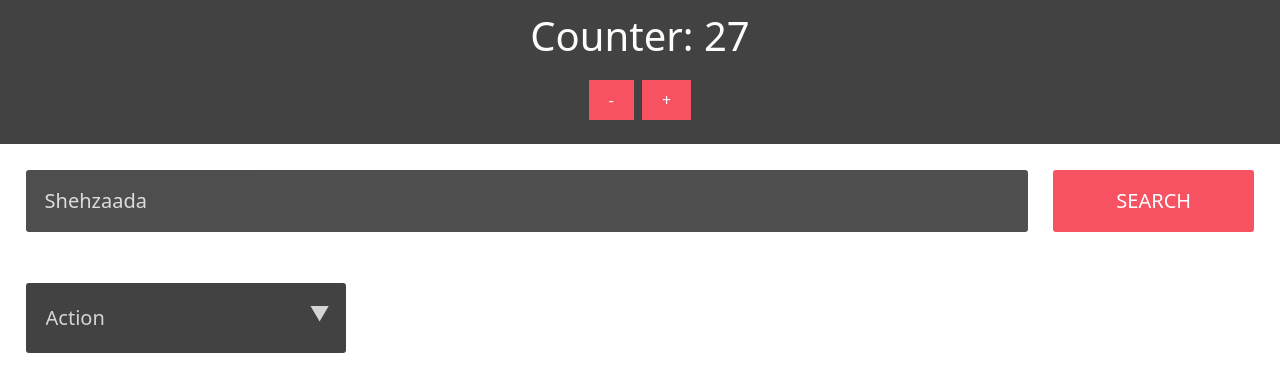
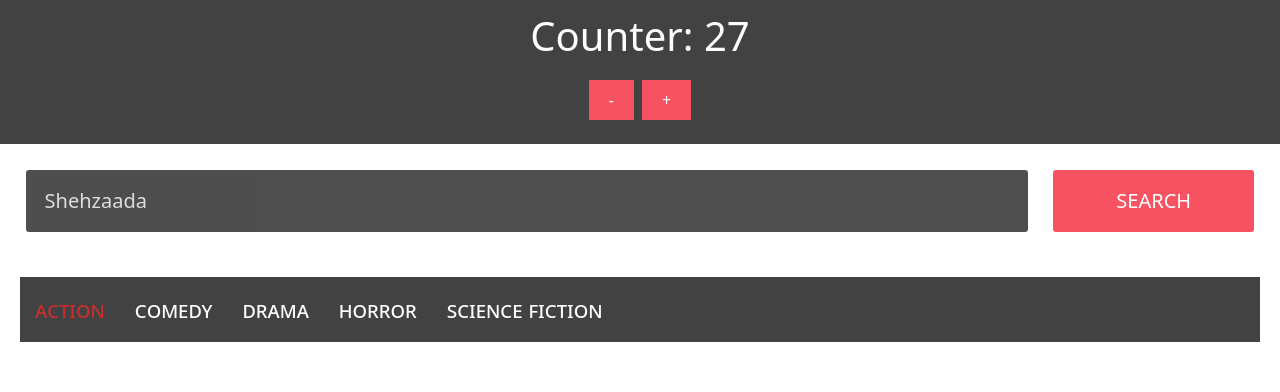
Before and after one commit to prateekd15/netflix-roulette, a React (Create React App) app: page / in a window 1280 px wide. Shown: the top 392 px of the page. Built offline with nearby package versions, Linux system fonts and the light colour scheme.

Commit message:
Updated GenreSelect component

```diff
--- a/src/component/GenreSelect/GenreSelect.css
+++ b/src/component/GenreSelect/GenreSelect.css
@@ -1,41 +1,28 @@
-select {
-    appearance: none;
-    border: 0;
-    outline: 0;
-    background: none;
-    color: #fff;
-    box-shadow: none;
-    background-color: #424242;
-  }
+.genre-container {
+  text-align: left;
+  margin: 20px;
+  background-color: #424242;
+}
 
-  .select {
-    position: relative;
-    display: flex;
-    width: min(20rem, 90vw);
-    background: var(--background-select);
-    border-radius: 3px;
-    overflow: hidden;
-    font-size: 20px;
-	font-weight: 400;
-    color: #D5D5D5;
+.white {
+  margin: 5px;
+  padding: 10px;
+  padding-left: none;
+  font-size: 23px;
+  color: white;
+  cursor: pointer;
+  border: none;
+  background-color: transparent;
+  font-variant-caps: all-petite-caps;
+}
 
-    select {
-      flex: 1;
-      padding: 1em;
-      cursor: pointer;
-      color: #D5D5D5;
-    }
-    &::after {
-        content: "\25BC";
-        position: absolute;
-        right: 1rem;
-        top: 1rem;
-        transition: 0.25s all ease;
-        pointer-events: none;
-        color: #D5D5D5;
-      }
-    }
-
-    .outer-genre {
-        padding: 2%;
-    }
+.red {
+  margin: 5px;
+  padding: 10px;
+  font-size: 23px;
+  color: rgb(201, 47, 47);
+  cursor: pointer;
+  border: none;
+  background-color: transparent;
+  font-variant-caps: all-petite-caps;
+}
--- a/src/component/GenreSelect/GenreSelect.js
+++ b/src/component/GenreSelect/GenreSelect.js
@@ -6,24 +6,23 @@ function GenreSelect({ genres, selectedGenre, onSelect }) {
 	const handleChange = (event) => {
 		const selectedGenre = event.target.value;
 		onSelect(selectedGenre);
-	  };
+	};
 
-	return (
-    <div className="outer-genre">
-		<label class="select">
-			<select
-				id="genre-select"
-				onChange={handleChange}>
-					<option value="" disabled>Select Genre</option>
-					{genres.map((genre) => (
-					<option key={genre} value={genre}>
-						{genre}
-					</option>
-				))}
-			</select>
-		</label>
-    </div>
-  );
+	const genreButtons = genres.map((genre) => {
+		const buttonClass = `${genre === selectedGenre ? 'red' : 'white'}`;
+		return (
+			<button
+				key={genre}
+				className={buttonClass}
+				onClick={() => onSelect(genre)}
+			>
+				{genre}
+			</button>
+		);
+	});
+
+	return <div className="genre-container">{genreButtons}</div>;
 }
 
+
 export default GenreSelect;
```
